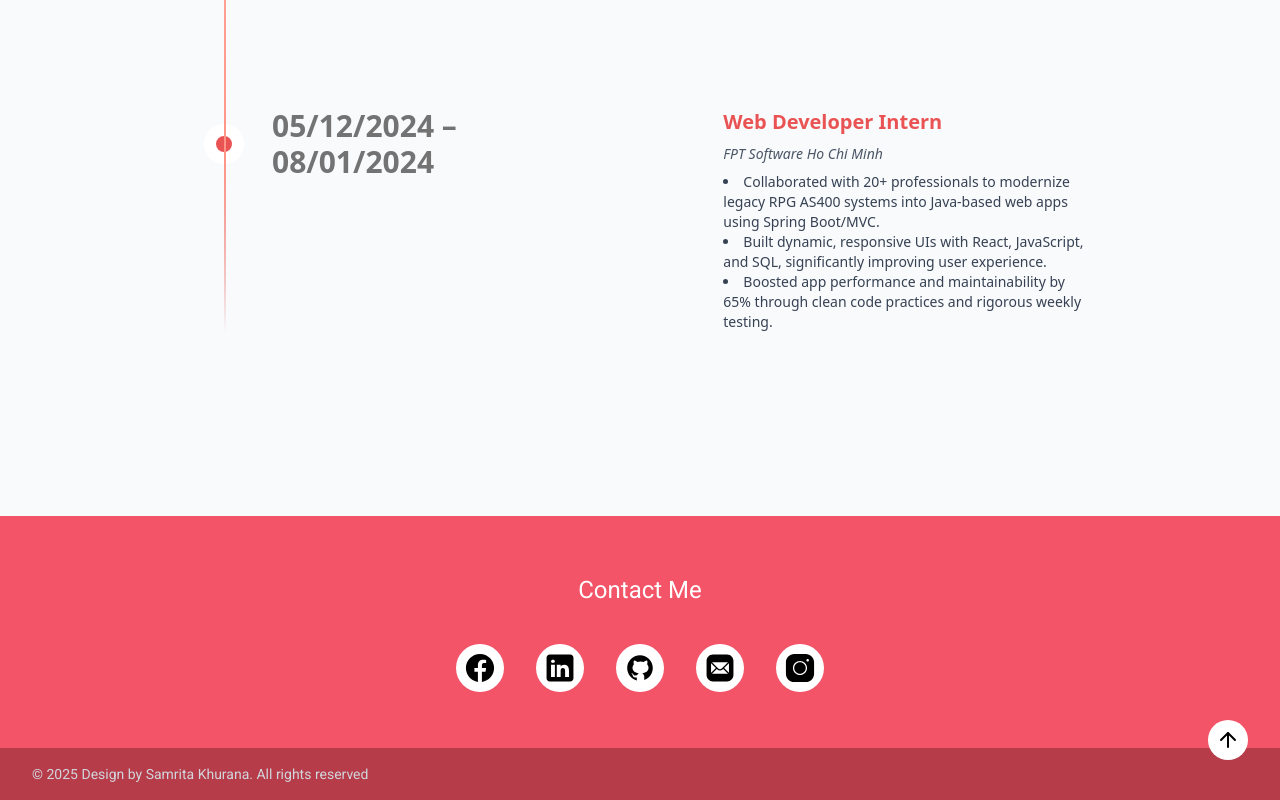
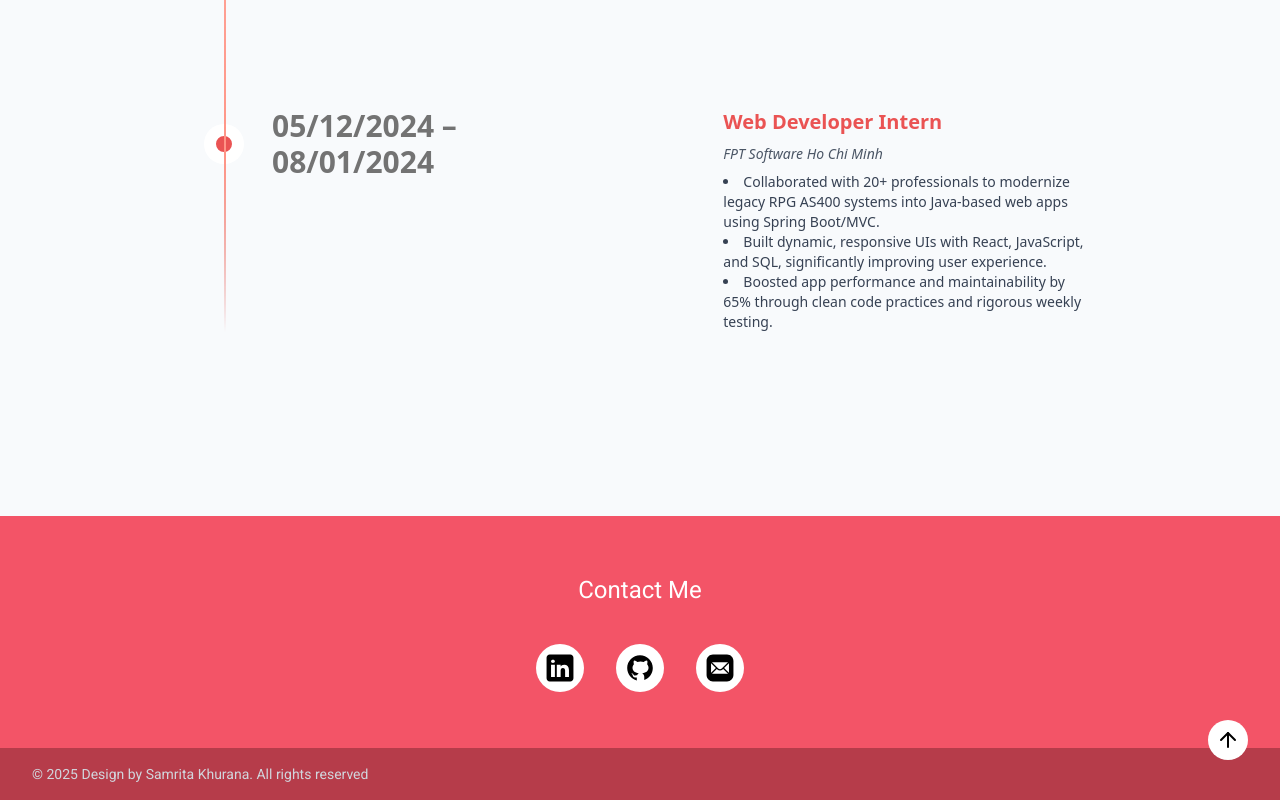
Before and after one commit to Samritakhurana/samrita_portfolio, a React (Vite) app: page / in a window 1280 px wide. Shown: the part 3716-4516 px from the top of the page. Built offline with nearby package versions, Linux system fonts and the light colour scheme.

Commit message:
make changes

```diff
--- a/src/components/Contact.jsx
+++ b/src/components/Contact.jsx
@@ -1,10 +1,10 @@
 import React from "react";
 
 const icons = [
-  {
-    image: "/svgIcon/facebook.svg",
-    link: "https://www.facebook.com/",
-  },
+  // {
+  //   image: "/svgIcon/facebook.svg",
+  //   link: "https://www.facebook.com/",
+  // },
   {
     image: "/svgIcon/linkedIn.svg",
     link: "https://www.linkedin.com/in/samritakhurana/",
@@ -17,10 +17,10 @@ const icons = [
     image: "/svgIcon/gmail.svg",
     link: "mailto:khurana.samrita@gmail.com",
   },
-  {
-    image: "/svgIcon/instagram.svg",
-    link: "https://www.instagram.com/samritakhurana_/",
-  },
+  // {
+  //   image: "/svgIcon/instagram.svg",
+  //   link: "https://www.instagram.com/samritakhurana_/",
+  // },
 ];
 export const Contact = () => {
   return (
```
